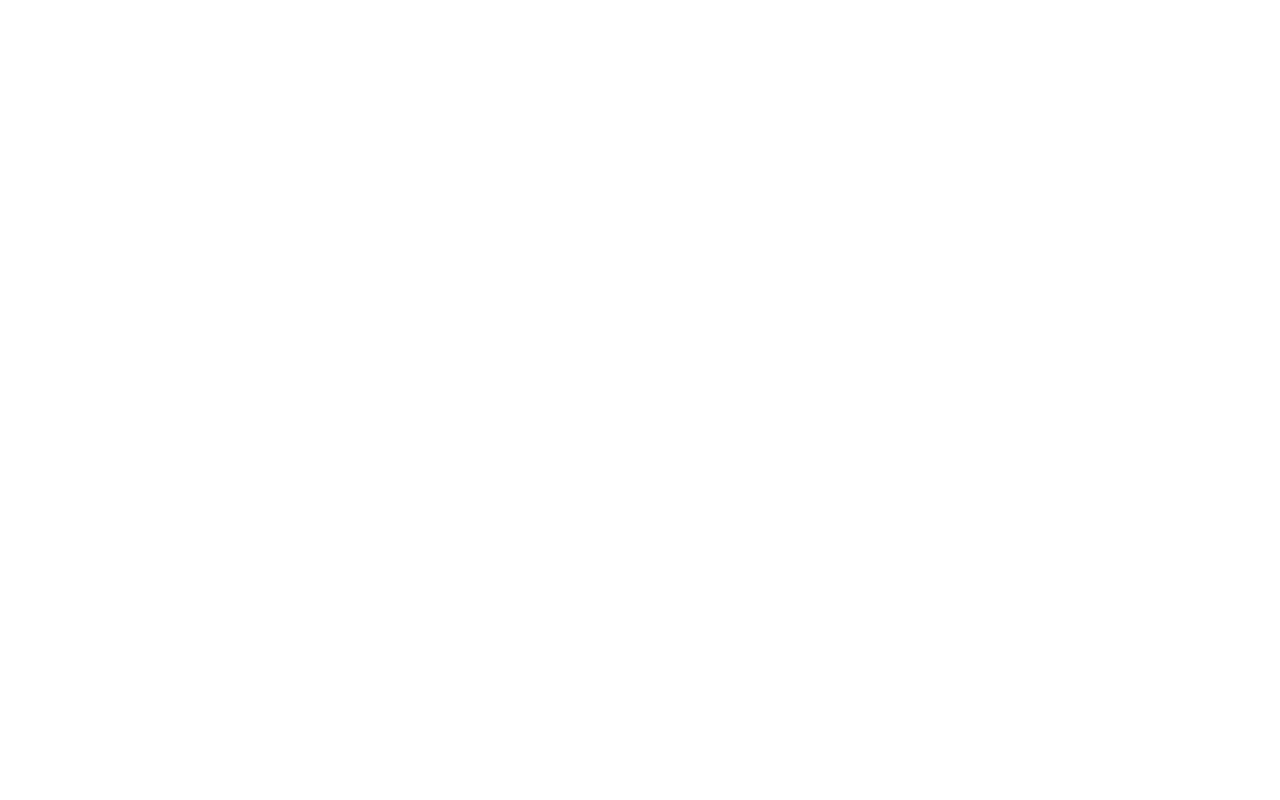
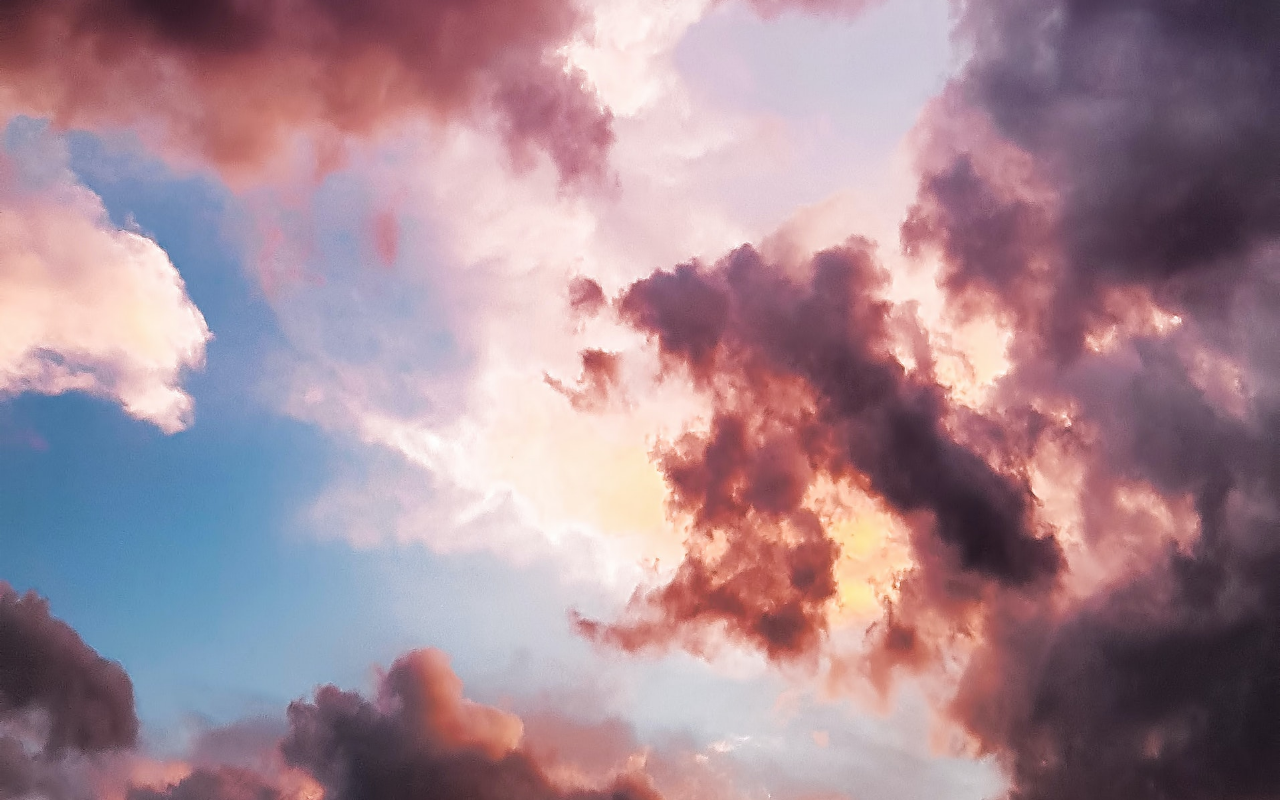
Before and after one commit to cc-lau/weather-app, a website built with webpack: page src/index.html in a window 1280 px wide. Built offline with nearby package versions, Linux system fonts and the light colour scheme.

Commit message:
Boilerplate

```diff
--- a/package.json
+++ b/package.json
@@ -14,6 +14,7 @@
   "devDependencies": {
     "css-loader": "^6.7.2",
     "style-loader": "^3.3.1",
+    "webpack": "^5.75.0",
     "webpack-cli": "^5.0.0",
     "wepback": "^1.0.0"
   }
--- a/src/index.html
+++ b/src/index.html
@@ -8,5 +8,7 @@
     <link rel="stylesheet" href="style.css" />
     <script src="index.js" defer></script>
   </head>
-  <body></body>
+  <body>
+    <div class="background-img"></div>
+  </body>
 </html>
--- a/src/style.css
+++ b/src/style.css
@@ -0,0 +1,58 @@
+/* http://meyerweb.com/eric/tools/css/reset/
+   v2.0 | 20110126
+   License: none (public domain)
+*/
+
+html, body, div, span, applet, object, iframe,
+h1, h2, h3, h4, h5, h6, p, blockquote, pre,
+a, abbr, acronym, address, big, cite, code,
+del, dfn, em, img, ins, kbd, q, s, samp,
+small, strike, strong, sub, sup, tt, var,
+b, u, i, center,
+dl, dt, dd, ol, ul, li,
+fieldset, form, label, legend,
+table, caption, tbody, tfoot, thead, tr, th, td,
+article, aside, canvas, details, embed,
+figure, figcaption, footer, header, hgroup,
+menu, nav, output, ruby, section, summary,
+time, mark, audio, video {
+	margin: 0;
+	padding: 0;
+	border: 0;
+	font-size: 100%;
+	font: inherit;
+	vertical-align: baseline;
+}
+/* HTML5 display-role reset for older browsers */
+article, aside, details, figcaption, figure,
+footer, header, hgroup, menu, nav, section {
+	display: block;
+}
+body {
+	line-height: 1;
+}
+ol, ul {
+	list-style: none;
+}
+blockquote, q {
+	quotes: none;
+}
+blockquote:before, blockquote:after,
+q:before, q:after {
+	content: '';
+	content: none;
+}
+table {
+	border-collapse: collapse;
+	border-spacing: 0;
+}
+
+body {font-family: "Raleway", sans-serif}
+body, html {height: 100%}
+
+.background-img {
+  background-image: url("pexels-eberhard-grossgasteiger-844297.jpg");
+  min-height: 100%;
+  background-position: center;
+  background-size: cover;
+}
--- a/webpack.config.js
+++ b/webpack.config.js
@@ -16,6 +16,10 @@
         test: /\.css$/i,
         use: ['style-loader', 'css-loader'],
       },
+      {
+        test: /\.(png|svg|jpg|jpeg|gif)$/i,
+        type: 'asset/resource',
+      },
     ],
   },
 };
```
Also changed, not shown: src/pexels-eberhard-grossgasteiger-844297.jpg (added), 1 other file.
